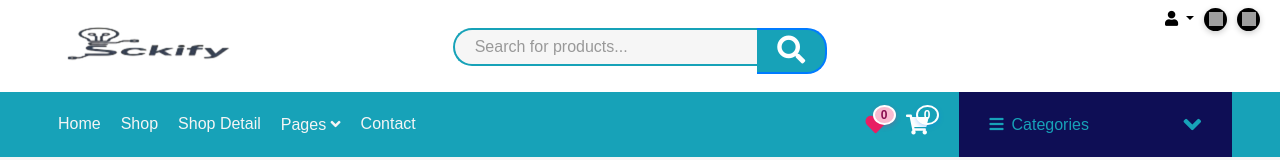
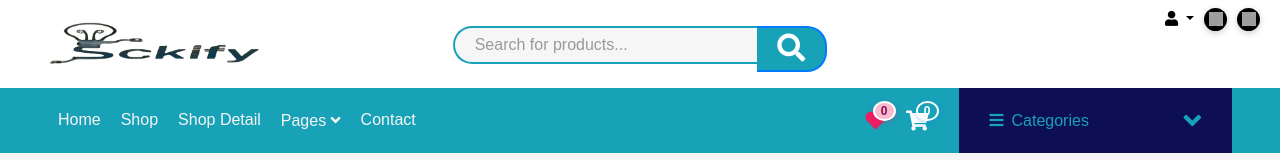
Before and after one commit to itsmethaju/sckify, a plain HTML site: page index.html in a window 1280 px wide. Shown: the top 160 px of the page. Drawn offline with nearby package versions, Linux system fonts and the light colour scheme; grey boxes are pictures that could not be loaded.

Commit message:
new update for logo

```diff
--- a/index.html
+++ b/index.html
@@ -99,7 +99,7 @@
             <div class="col-lg-4">
                 <a href="" class="text-decoration-none">
                     <!-- <span class="h1 text-uppercase text-dark bg-primary px-2 ml-n1">Shop</span>  -->
-                    <img src="Untitled design.png" alt="">
+                    <img src="img/logo.png" alt="" style="height: 45px;">
                 </a>
             </div>
 
```
Also changed, not shown: img/logo.jpg (added), img/logo.png (added).
